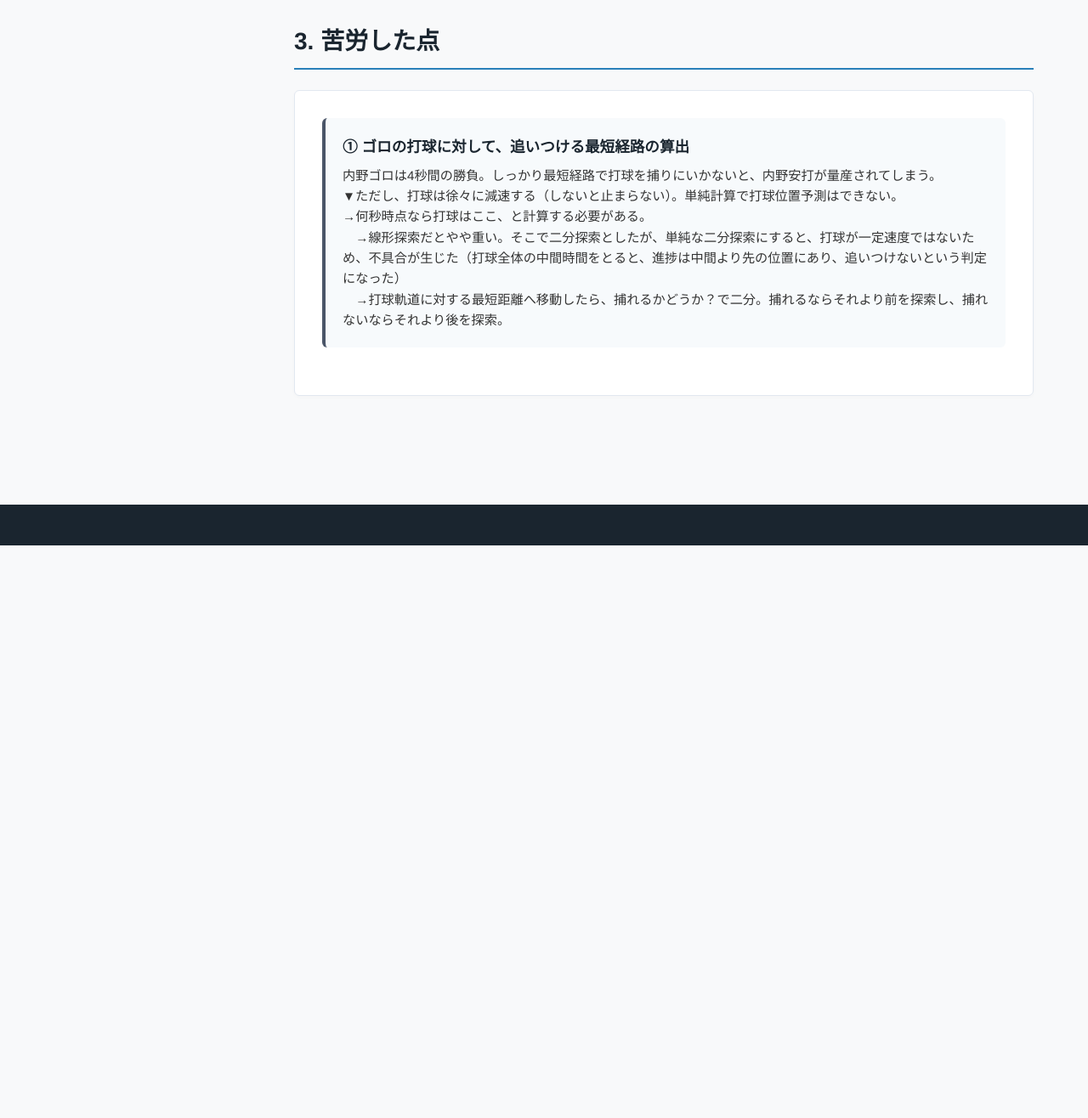
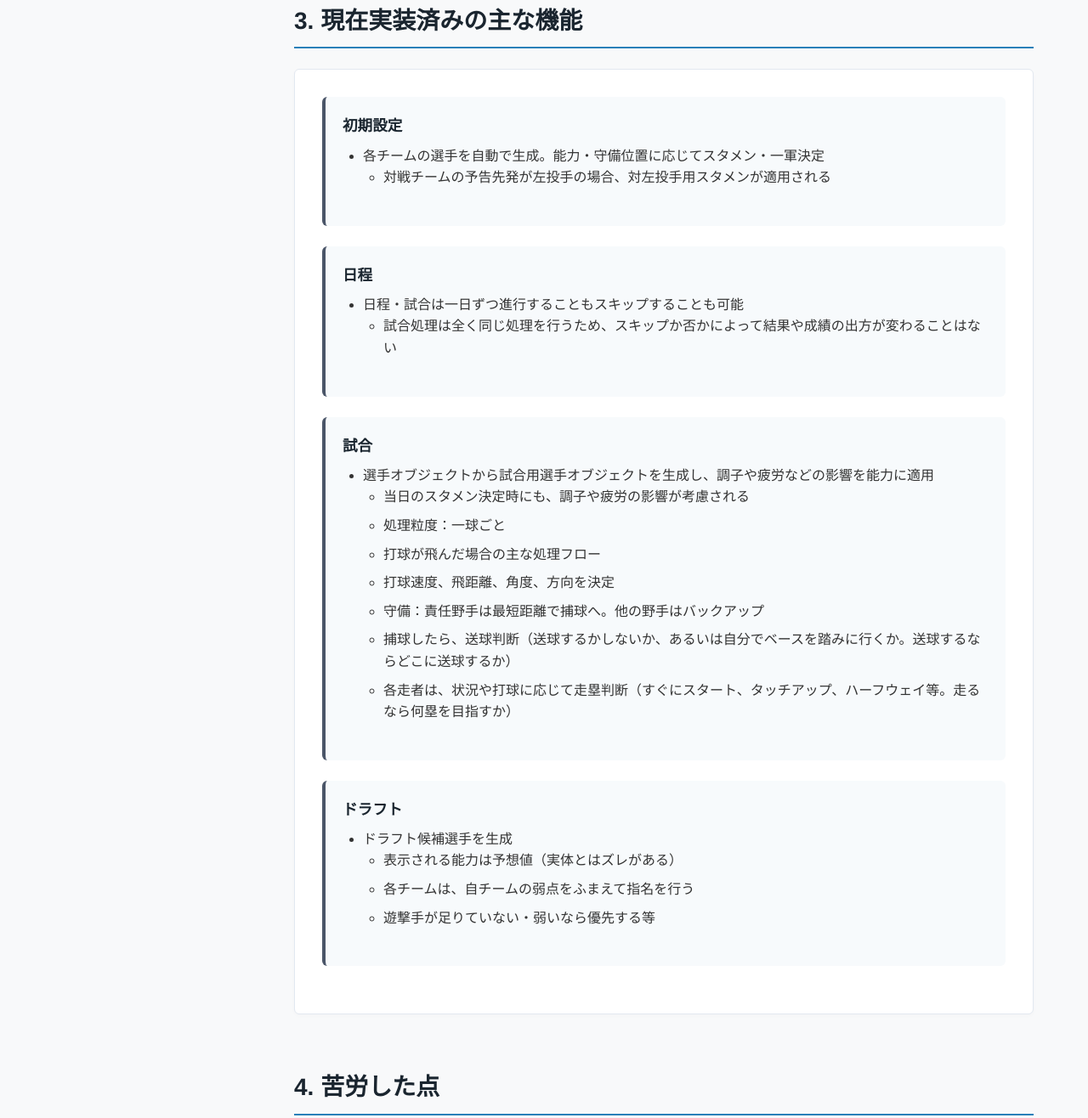
Before and after one commit to jeed19/jeed19.github.io, a plain HTML site: page baseball.html in a window 1280 px wide. Shown: the part 1199-2515 px from the top of the page at 85% size. Before the commit the page ends 1841 px from the top, so only its background shows below. Drawn offline with Linux system fonts and the light colour scheme.

Commit message:
現在実装済みの主な機能を追記

```diff
--- a/baseball.html
+++ b/baseball.html
@@ -1,5 +1,6 @@
 <!DOCTYPE html>
 <html lang="ja">
+
 <head>
     <meta charset="UTF-8">
     <meta name="viewport" content="width=device-width, initial-scale=1.0">
@@ -7,6 +8,7 @@
     <link rel="stylesheet" href="style.css">
     <link rel="stylesheet" href="baseball.css">
 </head>
+
 <body>
 
     <!-- ヘッダー（index.htmlと共通） -->
@@ -36,7 +38,8 @@
             <ul>
                 <li><a href="#overview">1. 作品概要</a></li>
                 <li><a href="#features">2. 主要ロジック・こだわり</a></li>
-                <li><a href="#struggled ">3. 苦労した点</a></li>
+                <li><a href="#functions ">3. 現在実装済みの主な機能</a></li>
+                <li><a href="#struggled ">4. 苦労した点</a></li>
             </ul>
         </aside>
 
@@ -47,51 +50,111 @@
             <section id="overview">
                 <h2>1. プロ野球ペナントシミュレーター 作品概要</h2>
                 <div class="card-detail">
-                    <p>Javaで開発した、プロ野球のペナントレースをシミュレートするシステムです。単なるランダムな勝敗判定ではなく、選手個人の詳細なスタッツ、試合内の状況（カウント、ランナー）、さらには物理的な軌道計算や野手の反応速度ロジックなどを組み込み、精緻な試合展開を再現することを目指して開発しています。</p>
+                    <p>Javaで開発した、プロ野球のペナントレースをシミュレートするシステムです。単なるランダムな勝敗判定ではなく、選手個人の詳細なスタッツ、試合内の状況（カウント、ランナー）、さらには物理的な軌道計算や野手の反応速度ロジックなどを組み込み、精緻な試合展開を再現することを目指して開発しています。
+                    </p>
 
                     <table class="spec-table">
                         <tr>
-                            <th>開発言語 / 環境</th>
-                            <td>Java (JDK 17)</td>
+                            <th>開発体制・期間</th>
+                            <td>個人開発 / 2026年2月 〜 現在継続中</td>
                         </tr>
                         <tr>
-                            <th>主な技術要素</th>
-                            <td>オブジェクト指向設計（各種デザインパターン）、ファイルI/O、物理シミュレーションロジック</td>
+                            <th>使用ツール</th>
+                            <td>Eclipse / Gemini</td>
                         </tr>
                         <tr>
-                            <th>開発体制・期間</th>
-                            <td>個人開発 / 2026年2月 〜 現在継続中</td>
+                            <th>行数など（6月時点）</th>
+                            <td>Total : 248 files, 16529 codes, 6686 comments, 4224 blanks, all 27439 lines</td>
                         </tr>
                     </table>
                 </div>
             </section>
 
-            <!-- 3. 主要ロジック・こだわり -->
+            <!-- 2. 主要ロジック・こだわり -->
             <section id="features">
                 <h2>2. 主要ロジック・技術的こだわり</h2>
                 <div class="card-detail">
                     <div class="feature-block">
                         <h4>① 物理軌道と野手連動ロジック</h4>
-                        <p>打球のシミュレーションには、投球速度・打球角度・スピン量を考慮した「ホークアイ」ライクな軌道計算アルゴリズムを採用。さらに、野手ごとの守備位置、反応時間、移動速度（走力）をパラメータ化し、打球の到達点と野手の到達時間を比較してヒットか凡退かを判定するリアルなインターセプト判定を実装しました。</p>
+                        <p>打球のシミュレーションには、投球速度・打球角度・スピン量を考慮した「ホークアイ」ライクな軌道計算アルゴリズムを採用。さらに、野手ごとの守備位置、反応時間、移動速度（走力）をパラメータ化し、打球の到達点と野手の到達時間を比較してヒットか凡退かを判定するリアルなインターセプト判定を実装しました。
+                        </p>
                     </div>
 
                     <div class="feature-block">
                         <h4>② ドラフト・選手育成ロジック</h4>
-                        <p>ペナントシミュレーターの醍醐味である「複数年の運用」に耐えうるよう、独自のドラフト思考アルゴリズムや経年劣化・急成長などの育成ロジックを搭載。各球団の補強ポイント（弱点ポジション）を自動解析し、最適な選手を指名するロジックを組んでいます。</p>
+                        <p>ペナントシミュレーターの醍醐味である「複数年の運用」に耐えうるよう、ドラフト思考アルゴリズムや成長・衰退などのロジックを搭載。各球団の補強ポイント（弱点ポジション）を自動解析し、最適な選手を指名するロジックを組んでいます。
+                        </p>
+                    </div>
+                </div>
+            </section>
+
+            <section id="functions">
+                <h2>3. 現在実装済みの主な機能</h2>
+                <div class="card-detail">
+                    <div class="feature-block">
+                        <h4>初期設定</h4>
+                        <ul>
+                            <li>各チームの選手を自動で生成。能力・守備位置に応じてスタメン・一軍決定
+                                <ul>
+                                    <li>対戦チームの予告先発が左投手の場合、対左投手用スタメンが適用される</li>
+                                </ul>
+                            </li>
+                        </ul>
+                    </div>
+
+                    <div class="feature-block">
+                        <h4>日程</h4>
+                        <ul>
+                            <li>日程・試合は一日ずつ進行することもスキップすることも可能
+                                <ul>
+                                    <li>試合処理は全く同じ処理を行うため、スキップか否かによって結果や成績の出方が変わることはない</li>
+                                </ul>
+                            </li>
+                        </ul>
+                    </div>
+
+                    <div class="feature-block">
+                        <h4>試合</h4>
+                        <ul>
+                            <li>選手オブジェクトから試合用選手オブジェクトを生成し、調子や疲労などの影響を能力に適用
+                                <ul>
+                                    <li>当日のスタメン決定時にも、調子や疲労の影響が考慮される</li>
+                                    <li>処理粒度：一球ごと</li>
+                                    <li>打球が飛んだ場合の主な処理フロー</li>
+                                    <li>打球速度、飛距離、角度、方向を決定</li>
+                                    <li>守備：責任野手は最短距離で捕球へ。他の野手はバックアップ</li>
+                                    <li>捕球したら、送球判断（送球するかしないか、あるいは自分でベースを踏みに行くか。送球するならどこに送球するか）</li>
+                                    <li>各走者は、状況や打球に応じて走塁判断（すぐにスタート、タッチアップ、ハーフウェイ等。走るなら何塁を目指すか）</li>
+                                </ul>
+                            </li>
+                        </ul>
+                    </div>
+
+                    <div class="feature-block">
+                        <h4>ドラフト</h4>
+                        <ul>
+                            <li>ドラフト候補選手を生成
+                                <ul>
+                                    <li>表示される能力は予想値（実体とはズレがある）</li>
+                                    <li>各チームは、自チームの弱点をふまえて指名を行う</li>
+                                    <li>遊撃手が足りていない・弱いなら優先する等</li>
+                                </ul>
+                            </li>
+                        </ul>
                     </div>
                 </div>
             </section>
 
             <section id="struggled">
-                <h2>3. 苦労した点</h2>
+                <h2>4. 苦労した点</h2>
                 <div class="card-detail">
                     <div class="feature-block">
                         <h4>① ゴロの打球に対して、追いつける最短経路の算出</h4>
                         <p>内野ゴロは4秒間の勝負。しっかり最短経路で打球を捕りにいかないと、内野安打が量産されてしまう。<br>
-                        ▼ただし、打球は徐々に減速する（しないと止まらない）。単純計算で打球位置予測はできない。<br>
-                        →何秒時点なら打球はここ、と計算する必要がある。<br>
-                        　→線形探索だとやや重い。そこで二分探索としたが、単純な二分探索にすると、打球が一定速度ではないため、不具合が生じた（打球全体の中間時間をとると、進捗は中間より先の位置にあり、追いつけないという判定になった）<br>
-                        　→打球軌道に対する最短距離へ移動したら、捕れるかどうか？で二分。捕れるならそれより前を探索し、捕れないならそれより後を探索。</p>
+                            ▼ただし、打球は徐々に減速する（しないと止まらない）。単純計算で打球位置予測はできない。<br>
+                            →何秒時点なら打球はここ、と計算する必要がある。<br>
+                            　→線形探索だとやや重い。そこで二分探索としたが、単純な二分探索にすると、打球が一定速度ではないため、不具合が生じた（打球全体の中間時間をとると、進捗は中間より先の位置にあり、追いつけないという判定になった）<br>
+                            　→打球軌道に対する最短距離へ移動したら、捕れるかどうか？で二分。捕れるならそれより前を探索し、捕れないならそれより後を探索。</p>
                     </div>
                 </div>
             </section>
@@ -117,4 +180,5 @@ public class MatchDirector {
     </footer>
 
 </body>
+
 </html>
```
